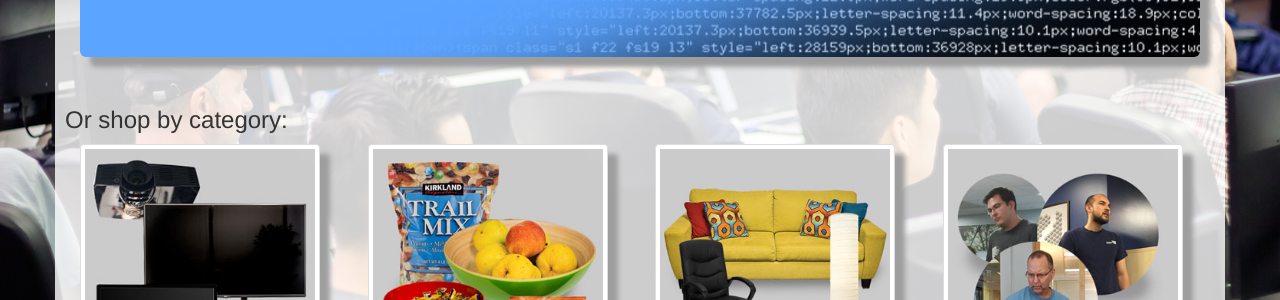
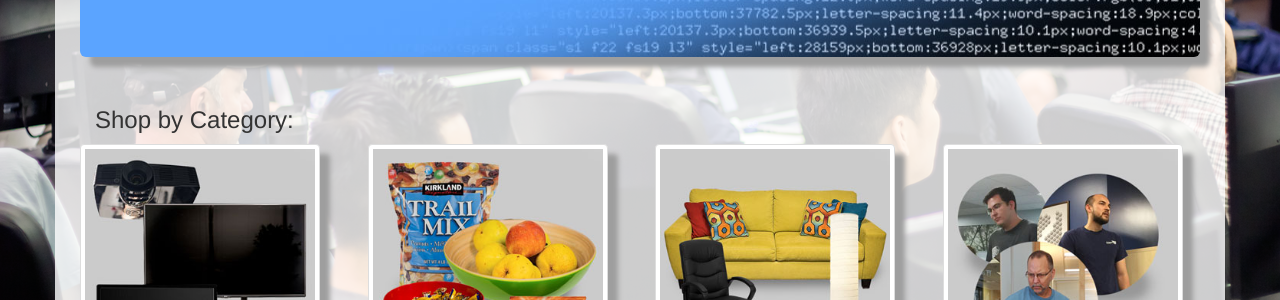
Before and after one commit to mingjianjzhang/lpproject, a CodeIgniter app: page /database/ in a window 1280 px wide. Shown: the part 336-636 px from the top of the page. Run offline with CodeIgniter, Linux system fonts and the light colour scheme; some libraries are stand-ins or nearby versions.

Commit message:
fix home page
blah blah blah

```diff
--- a/application/views/index.php
+++ b/application/views/index.php
@@ -11,8 +11,10 @@ $this->load->view('partials/userHeader');
 			<p class="white">We have all you need to start your very own coding bootcamp.</p>
 			<p><a class="btn btn-default btn-lg" href="store" role="button">Shop All Products</a></p>
 		</div>
+		<div class="col-md-12">
+			<h3>Shop by Category:</h3>
+		</div>
 		<div class="row">
-			<h3>Or shop by category:</h3>
 			<div class="col-lg-3 col-md-4 col-sm-6 col-xs-12">
 				<div class="hovereffect">
 					<img class="thumbnail dropshadow" src="/assets/img/electronics-cat.jpg" height="240" alt="category image">
```
